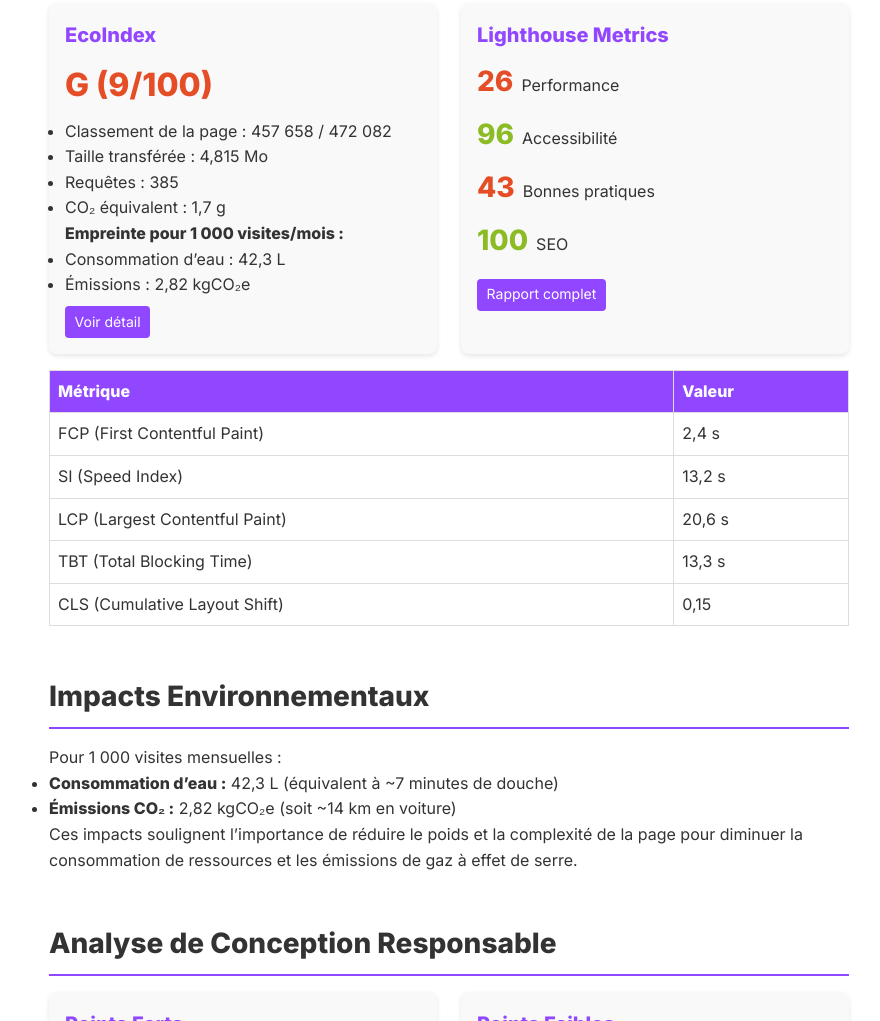
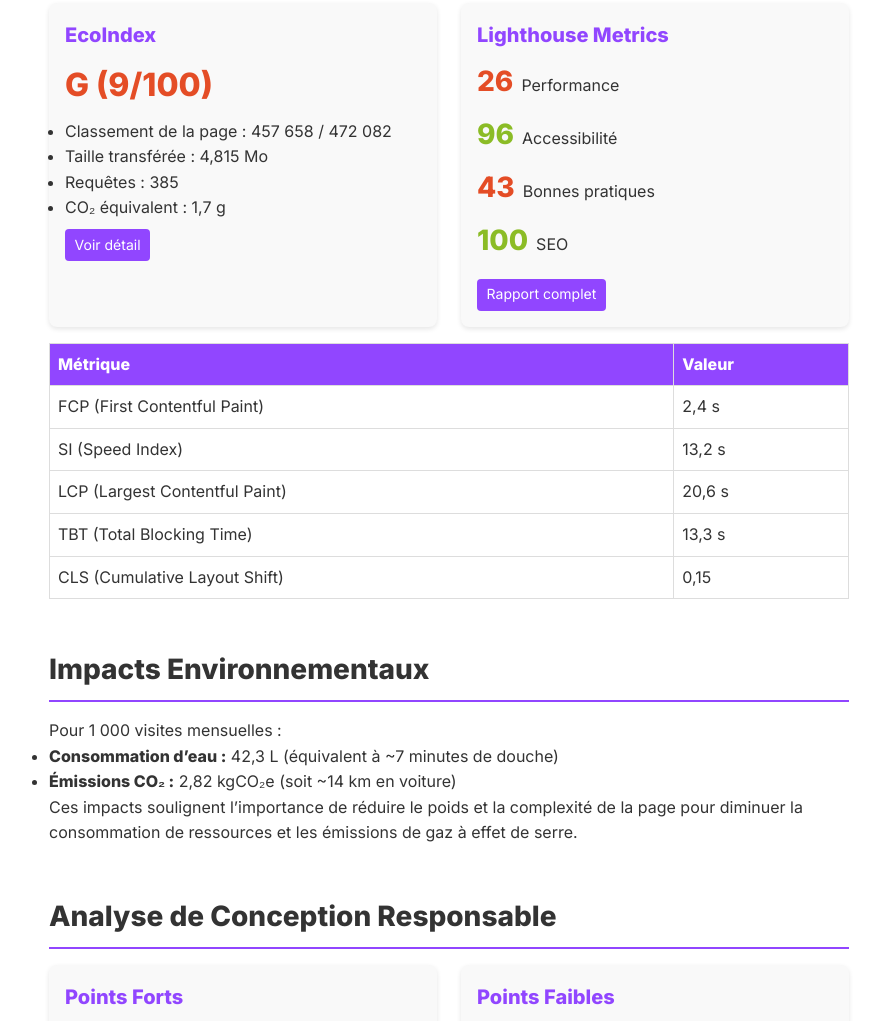
Before and after one commit to MatNgl/MatNgl.github.io, a plain HTML site: page index.html in a window 1280 px wide. Shown: the part 860-1881 px from the top of the page, without its empty margins (191-1071 px from the left). Drawn offline with Linux system fonts and the light colour scheme.

Commit message:
correction

```diff
--- a/index.html
+++ b/index.html
@@ -59,13 +59,7 @@
             <li>Requêtes : 385</li>
             <li>CO₂ équivalent : 1,7 g</li>
           </ul>
-          <div class="sub-metrics">
-            <p><strong>Empreinte pour 1 000 visites/mois :</strong></p>
-            <ul>
-              <li>Consommation d’eau : 42,3 L</li>
-              <li>Émissions : 2,82 kgCO₂e</li>
-            </ul>
-          </div>
+
           <a href="https://www.ecoindex.fr/resultat/?id=a201d2b3-6f06-4b8e-8c41-9aa164782ca6" target="_blank" class="btn-small">Voir détail</a>
         </article>
         <!-- Lighthouse Metrics Card -->
```
